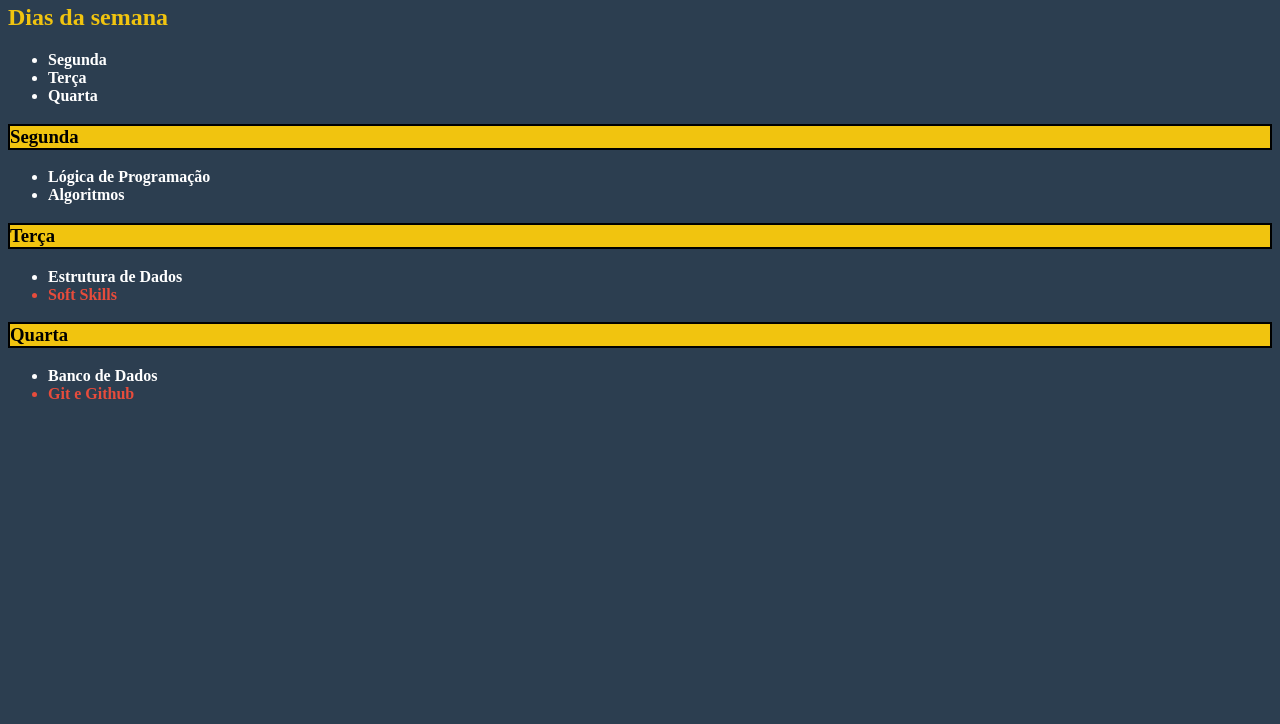
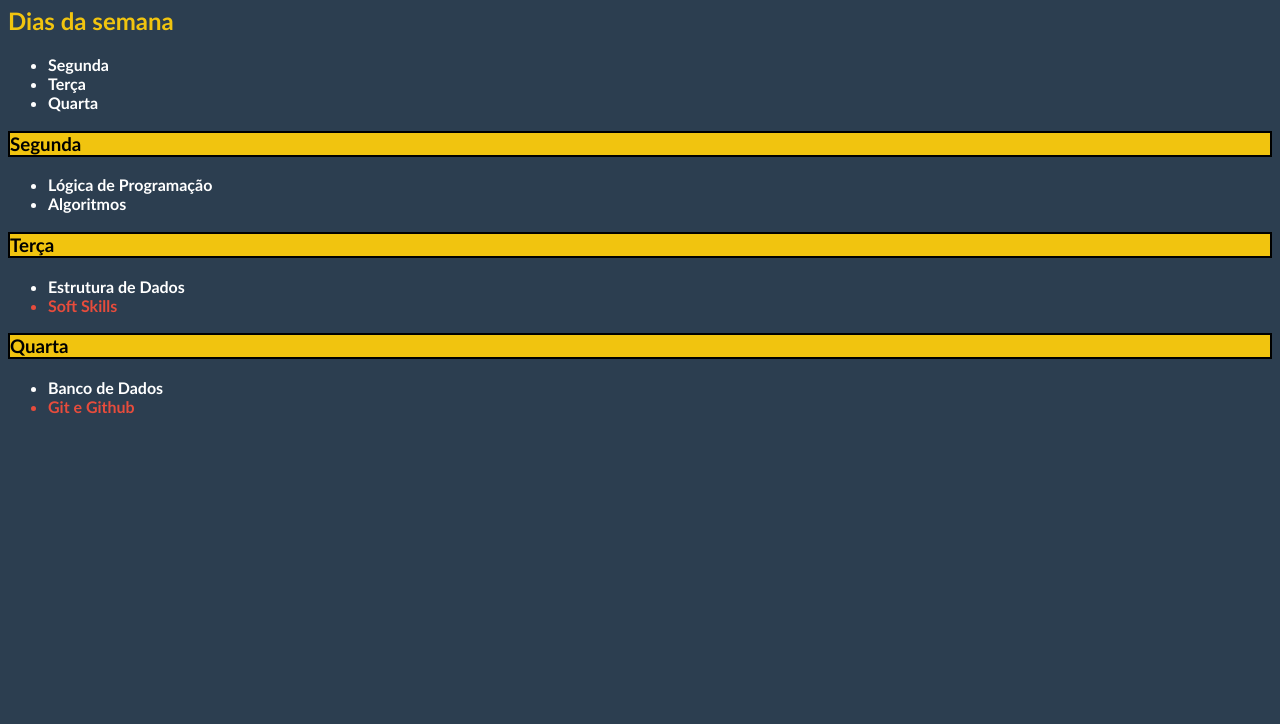
Before and after one commit to NathanSnt/Desenvolvimento-Web-SENAC, a plain HTML site: page Exercícios/Exercício 5/index.html in a window 1280 px wide. Shown: the part 76-800 px from the top of the page. Drawn offline with Linux system fonts and the light colour scheme.

Commit message:
Atualizei a fonte do site

```diff
--- a/Exercícios/Exercício 5/sytle.css
+++ b/Exercícios/Exercício 5/sytle.css
@@ -1,6 +1,8 @@
 body{
     background-color: #2c3e50;
     font-weight: bold;
+    font-family: 'Gill Sans', 'Gill Sans MT', Calibri, 'Trebuchet MS', sans-serif;
+    /* font-family: 'Lucida Sans', 'Lucida Sans Regular', 'Lucida Grande', 'Lucida Sans Unicode', Geneva, Verdana, sans-serif; */
 }
 
 header {
```
